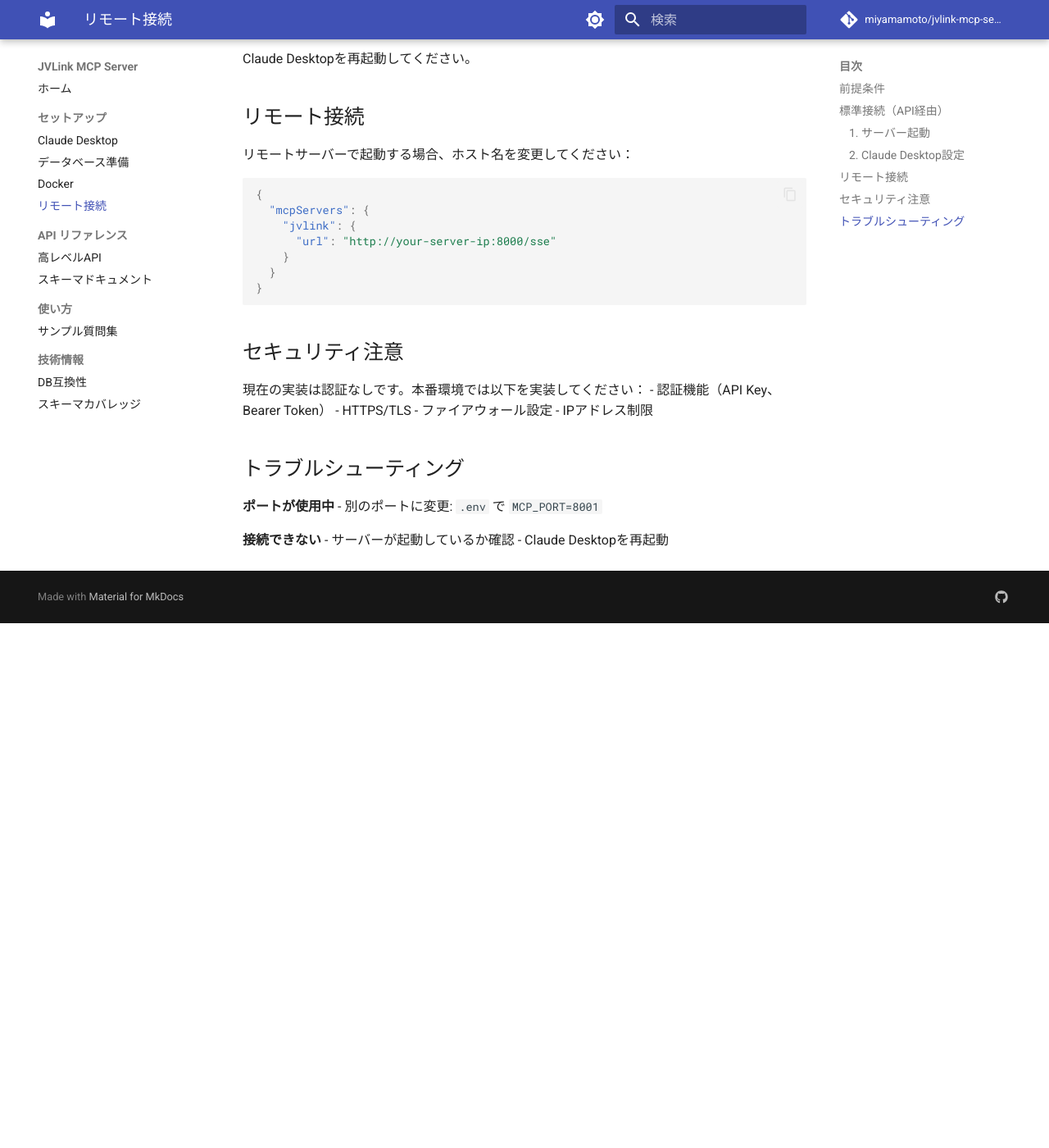
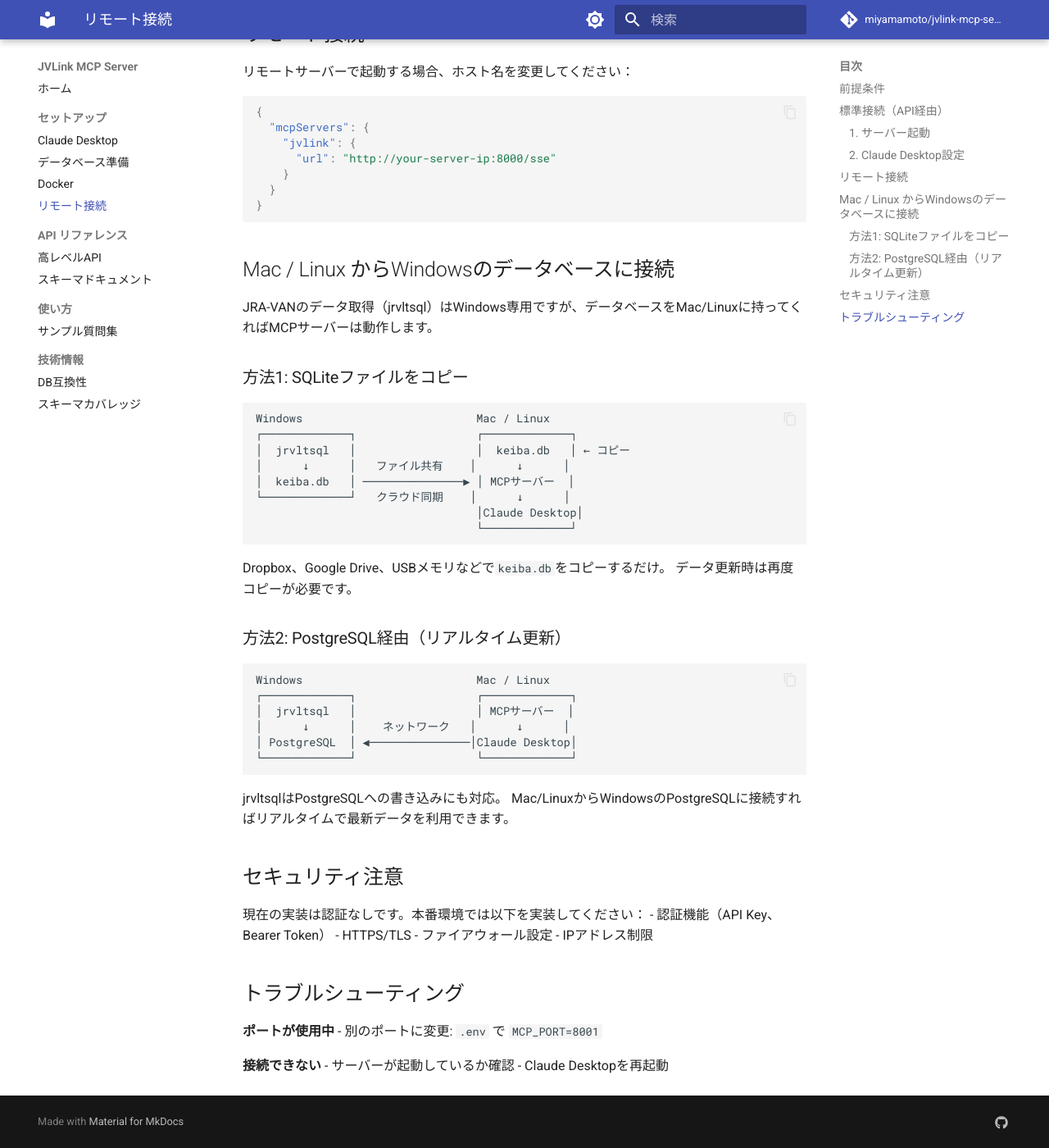
Before and after one commit to miyamamoto/jvlink-mcp-server, an MkDocs documentation site: the page built from docs/REMOTE_SETUP.md, in a window 1280 px wide and 1400 px high, scrolled down 961 px. Shown: the whole window at 82% size. Built offline with MkDocs 1.6.1 and Material for MkDocs 9.7.7, drawn with Linux system fonts in a browser that asks for light colours; comment, search, counter and statistics services are not loaded; before the commit the page ends 1721 px from its top, so only the background shows below that; some of the changed text lies outside the part shown.

Commit message:
docs: remove all JVLinkToSQLite references, use jrvltsql instead
- Update all documentation to reference jrvltsql as the database creation tool
- Remove mentions of official/extended JVLinkToSQLite versions
- Update docker-start scripts with jrvltsql references
- Simplify QUERY_GUIDELINES.md table naming description

🤖 Generated with [Claude Code](https://claude.com/claude-code)

Co-Authored-By: Claude <noreply@anthropic.com>

````diff
--- a/docs/CLAUDE_DESKTOP_SETUP.md
+++ b/docs/CLAUDE_DESKTOP_SETUP.md
@@ -2,10 +2,7 @@
 
 ## 前提条件
 
-- JVLinkToSQLiteで作成したデータベース
-  - 公式版（SQLiteのみ）: [urasandesu/JVLinkToSQLite](https://github.com/urasandesu/JVLinkToSQLite)
-  - 拡張版（SQLite/DuckDB/PostgreSQL）: [miyamamoto/JVLinkToSQLite](https://github.com/miyamamoto/JVLinkToSQLite)
-  - **注意**: DuckDBやPostgreSQLを使いたい場合は拡張版が必要です
+- [jrvltsql](https://github.com/miyamamoto/jrvltsql) で作成した競馬データベース（`keiba.db`）
 
 ## 設定ファイルの場所
 
@@ -43,14 +40,14 @@ docker compose --profile postgresql up
 **SQLite:**
 ```bash
 export DB_TYPE=sqlite
-export DB_PATH=~/JVData/race.db
+export DB_PATH=~/JVData/keiba.db
 uv run python -m jvlink_mcp_server.server_sse
 ```
 
 **DuckDB:**
 ```bash
 export DB_TYPE=duckdb
-export DB_PATH=~/JVData/race.duckdb
+export DB_PATH=~/JVData/keiba.duckdb
 uv run python -m jvlink_mcp_server.server_sse
 ```
 
--- a/docs/DB_COMPATIBILITY.md
+++ b/docs/DB_COMPATIBILITY.md
@@ -2,16 +2,14 @@
 
 JVLink MCP Serverは、SQLite、DuckDB、PostgreSQLの3種類のデータベースをサポートしています。
 
-## 重要: JVLinkToSQLiteのバージョン選択
+## データベース作成ツール
 
-データベースを作成するには、JVLinkToSQLiteが必要です。使用するデータベースに応じてバージョンを選択してください：
+データベースを作成するには、[jrvltsql](https://github.com/miyamamoto/jrvltsql) を使用します。
 
-| バージョン | 対応DB | リポジトリ |
-|-----------|--------|----------|
-| **公式版** | SQLiteのみ | [urasandesu/JVLinkToSQLite](https://github.com/urasandesu/JVLinkToSQLite) |
-| **拡張版** | SQLite / DuckDB / PostgreSQL | [miyamamoto/JVLinkToSQLite](https://github.com/miyamamoto/JVLinkToSQLite) |
-
-**推奨**: まずは公式版でSQLiteを作成し、必要に応じてDuckDBに移行することをお勧めします。
+```bash
+# jrvltsqlでデータベースを作成
+# 詳細は jrvltsql のドキュメントを参照してください
+```
 
 ## サポート状況
 
@@ -51,22 +49,12 @@ GROUP BY r.idJyoCD;
 
 ### DuckDBへの移行方法
 
-#### 重要: JVLinkToSQLiteのバージョンについて
+#### 方法1: jrvltsqlで新規作成（推奨）
 
-DuckDB/PostgreSQLを使用する場合、**拡張版**が必要です：
+jrvltsqlはSQLite、DuckDB、PostgreSQLへの書き込みに対応しています。
+詳細は [jrvltsql](https://github.com/miyamamoto/jrvltsql) のドキュメントを参照してください。
 
-- **公式版** ([urasandesu/JVLinkToSQLite](https://github.com/urasandesu/JVLinkToSQLite)): SQLiteのみ対応
-- **拡張版** ([miyamamoto/JVLinkToSQLite](https://github.com/miyamamoto/JVLinkToSQLite)): SQLite/DuckDB/PostgreSQL対応
-
-#### 方法1: 拡張版で新規作成（推奨）
-
-```bash
-# 拡張版JVLinkToSQLiteで直接DuckDBを作成
-# 注意: 公式版では動作しません！拡張版を使用してください
-JVLinkToSQLite.exe --datasource C:/Users/<username>/JVData/race.duckdb --mode Exec
-```
-
-#### 方法2: 公式版でSQLiteを作成してから移行
+#### 方法2: SQLiteからDuckDBにインポート
 
 ```bash
 # DuckDB CLIでSQLiteをインポート
--- a/docs/DOCKER_SETUP.md
+++ b/docs/DOCKER_SETUP.md
@@ -3,10 +3,7 @@
 ## 前提条件
 
 - Docker Desktop または Docker Engine
-- JVLinkToSQLiteで作成したデータベース
-  - 公式版（SQLiteのみ）: [urasandesu/JVLinkToSQLite](https://github.com/urasandesu/JVLinkToSQLite)
-  - 拡張版（SQLite/DuckDB/PostgreSQL）: [miyamamoto/JVLinkToSQLite](https://github.com/miyamamoto/JVLinkToSQLite)
-  - **注意**: DuckDBやPostgreSQLを使いたい場合は拡張版が必要です
+- [jrvltsql](https://github.com/miyamamoto/jrvltsql) で作成した競馬データベース
 
 ## クイックスタート
 
@@ -26,22 +23,22 @@ docker compose up jvlink-sqlite
 
 サーバーが起動したら `http://localhost:8000/sse` でアクセスできます。
 
-**重要**: `JVDATA_DIR` にJVLinkToSQLiteが管理するディレクトリを指定してください。JVLinkToSQLiteでデータを更新すると即座に反映されます。
+**重要**: `JVDATA_DIR` にjrvltsqlが管理するディレクトリを指定してください。jrvltsqlでデータを更新すると即座に反映されます。
 
 ### JVDataディレクトリの内容
 
-JVLinkToSQLiteが作成したデータベースファイルが格納されます：
+jrvltsqlが作成したデータベースファイルが格納されます：
 
 ```
 ~/JVData/
-├── race.db              # SQLiteデータベース
-├── race.duckdb          # DuckDBデータベース（拡張版のみ）
+├── keiba.db             # SQLiteデータベース
+├── keiba.duckdb         # DuckDBデータベース（オプション）
 └── (設定・一時ファイル)
 ```
 
 **データベースの内容:**
 - レース情報、馬情報、成績、騎手・調教師情報など
-- 約22テーブル
+- 約60テーブル
 - サイズ: 2GB〜50GB（取得期間により変動）
 
 詳細は [DATABASE_SETUP.md](DATABASE_SETUP.md) を参照してください。
@@ -94,11 +91,11 @@ docker compose --profile postgresql up
 
 **データベースが見つからない**
 - `JVDATA_DIR` が正しく設定されているか確認
-- JVLinkToSQLiteでデータベースを作成済みか確認
+- jrvltsqlでデータベースを作成済みか確認
 
 **ポートが使われている**
 - `docker-compose.yml` のポート番号を変更してください
 
-**JVLinkToSQLiteで更新したのに反映されない**
+**jrvltsqlで更新したのに反映されない**
 - `JVDATA_DIR` 環境変数が設定されているか確認
-- JVLinkToSQLiteのデータディレクトリを直接マウントしてください
+- jrvltsqlのデータディレクトリを直接マウントしてください
--- a/docs/REMOTE_SETUP.md
+++ b/docs/REMOTE_SETUP.md
@@ -1,11 +1,8 @@
-# 接続セットアップ
+# リモート接続セットアップ
 
 ## 前提条件
 
-- JVLinkToSQLiteで作成したデータベース
-  - 公式版（SQLiteのみ）: [urasandesu/JVLinkToSQLite](https://github.com/urasandesu/JVLinkToSQLite)
-  - 拡張版（SQLite/DuckDB/PostgreSQL）: [miyamamoto/JVLinkToSQLite](https://github.com/miyamamoto/JVLinkToSQLite)
-  - **注意**: DuckDBやPostgreSQLを使いたい場合は拡張版が必要です
+- [jrvltsql](https://github.com/miyamamoto/jrvltsql) で作成した競馬データベース
 
 ## 標準接続（API経由）
 
@@ -20,7 +17,7 @@ docker compose up jvlink-sqlite
 **ローカル環境:**
 ```bash
 export DB_TYPE=sqlite
-export DB_PATH=~/JVData/race.db
+export DB_PATH=~/JVData/keiba.db
 uv run python -m jvlink_mcp_server.server_sse
 ```
 
@@ -54,6 +51,40 @@ Claude Desktopを再起動してください。
 }
 ```
 
+## Mac / Linux からWindowsのデータベースに接続
+
+JRA-VANのデータ取得（jrvltsql）はWindows専用ですが、データベースをMac/Linuxに持ってくればMCPサーバーは動作します。
+
+### 方法1: SQLiteファイルをコピー
+
+```
+Windows                          Mac / Linux
+┌─────────────┐                  ┌─────────────┐
+│  jrvltsql   │                  │  keiba.db   │ ← コピー
+│      ↓      │   ファイル共有    │      ↓      │
+│  keiba.db   │ ───────────────▶ │ MCPサーバー  │
+└─────────────┘   クラウド同期    │      ↓      │
+                                 │Claude Desktop│
+                                 └─────────────┘
+```
+
+Dropbox、Google Drive、USBメモリなどで`keiba.db`をコピーするだけ。
+データ更新時は再度コピーが必要です。
+
+### 方法2: PostgreSQL経由（リアルタイム更新）
+
+```
+Windows                          Mac / Linux
+┌─────────────┐                  ┌─────────────┐
+│  jrvltsql   │                  │ MCPサーバー  │
+│      ↓      │    ネットワーク   │      ↓      │
+│ PostgreSQL  │ ◀───────────────│Claude Desktop│
+└─────────────┘                  └─────────────┘
+```
+
+jrvltsqlはPostgreSQLへの書き込みにも対応。
+Mac/LinuxからWindowsのPostgreSQLに接続すればリアルタイムで最新データを利用できます。
+
 ## セキュリティ注意
 
 現在の実装は認証なしです。本番環境では以下を実装してください：
````
Also changed, not shown: other parts of docs/DB_COMPATIBILITY.md (+0 -4 lines), QUERY_GUIDELINES.md (+1 -1 lines), 2 other files.
